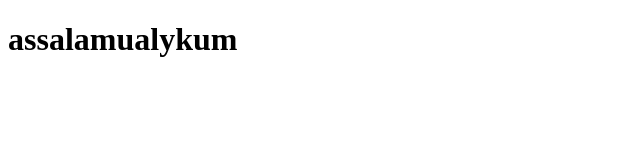
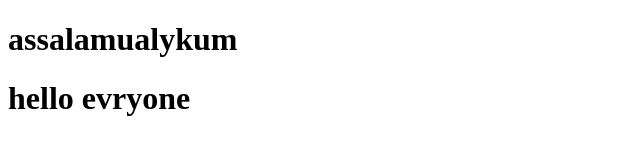
Before and after one commit to Arif67/my-portfolio-website, a plain HTML site: page index.html in a window 1280 px wide. Shown: the whole page, without its empty margins (0-640 px from the left). Drawn offline with Linux system fonts and the light colour scheme.

Commit message:
learn githun

```diff
--- a/index.html
+++ b/index.html
@@ -7,5 +7,6 @@
 </head>
 <body>
     <h1>assalamualykum</h1>
+    <h1>hello evryone</h1>
 </body>
 </html>
```
